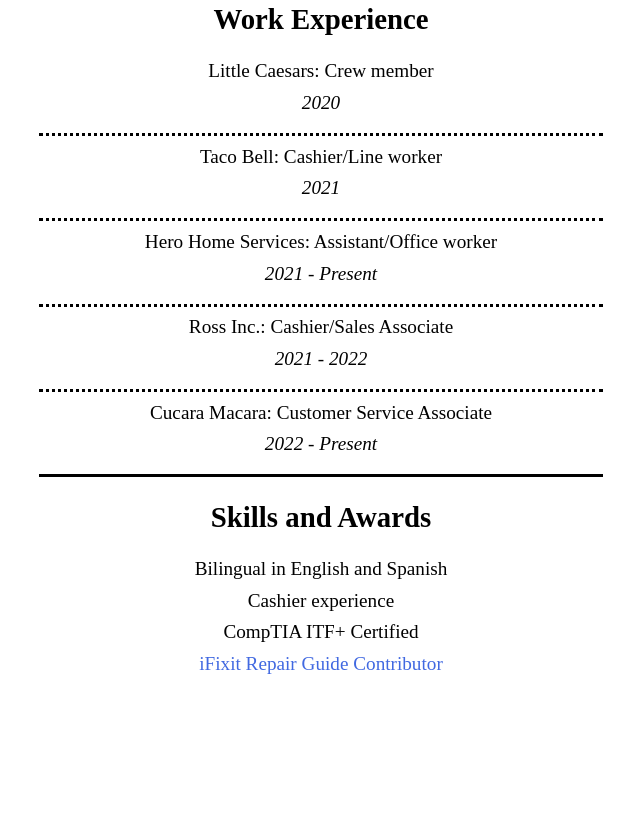
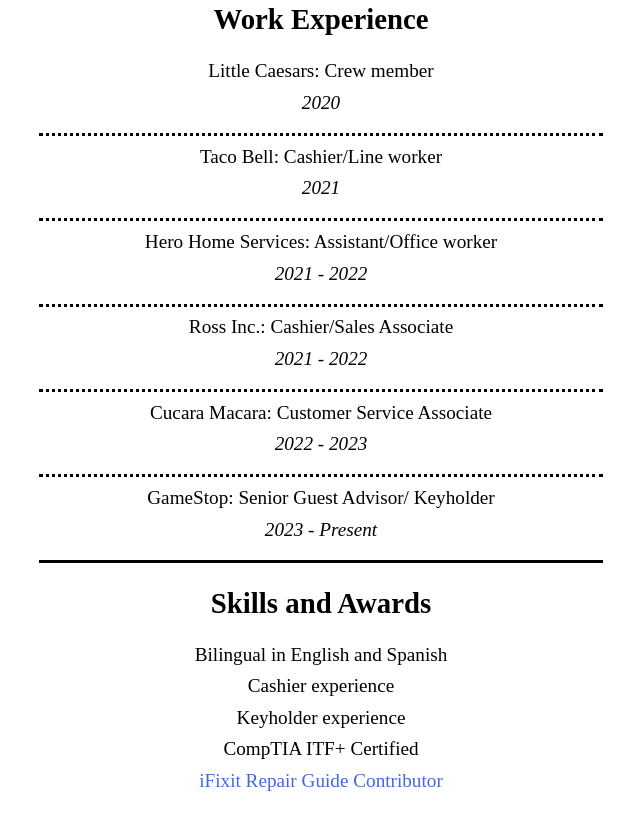
Before and after one commit to Eman1245/resume, a plain HTML site: page index.html in a window 1280 px wide. Shown: the part 699-1528 px from the top of the page, without its empty margins (319-959 px from the left). Before the commit the page ends 1422 px from the top, so only its background shows below. Drawn offline with Linux system fonts and the light colour scheme.

Commit message:
2024 update

```diff
--- a/index.html
+++ b/index.html
@@ -11,7 +11,7 @@
         <div class="break">
             <h1>Emmanuel Guadarrama</h1>
             <h3>Contact Information</h3>
-            <p>Address: 2915 E Roosevelt Street  Apt 122 Phoenix, AZ 85008</p>
+            <p>Address: 5633 N 63rd Dr. Glendale, AZ 85301</p>
             <p>E-Mail: emmanuelgs4504@gmail.com</p>
             <p class="gap">Phone: 480-370-8065</p>
         </div>
@@ -40,18 +40,23 @@
             </div>
             <div class="dotted">
                 <p>Hero Home Services: Assistant/Office worker</p>
-                <p class="font">2021 - Present</p>
+                <p class="font">2021 - 2022</p>
             </div>
             <div class="dotted">
                 <p>Ross Inc.: Cashier/Sales Associate</p>
                 <p class="font">2021 - 2022</p>
             </div>
+            <div class="dotted">
             <p>Cucara Macara: Customer Service Associate</p>
-            <p class="font">2022 - Present</p>
+            <p class="font">2022 - 2023</p>
+            </div>
+            <p>GameStop: Senior Guest Advisor/ Keyholder</p>
+            <p class="font">2023 - Present</p>
         </div>
         <h2>Skills and Awards</h2>
         <p>Bilingual in English and Spanish</p>
         <p>Cashier experience</p>
+        <p>Keyholder experience</p>
         <p>CompTIA ITF+ Certified</p>
         <p><a href="https://www.ifixit.com/Device/Lenovo_IdeaPad_330-15IGM" target="_blank">iFixit Repair Guide Contributor</a></p>
     </body>
```
